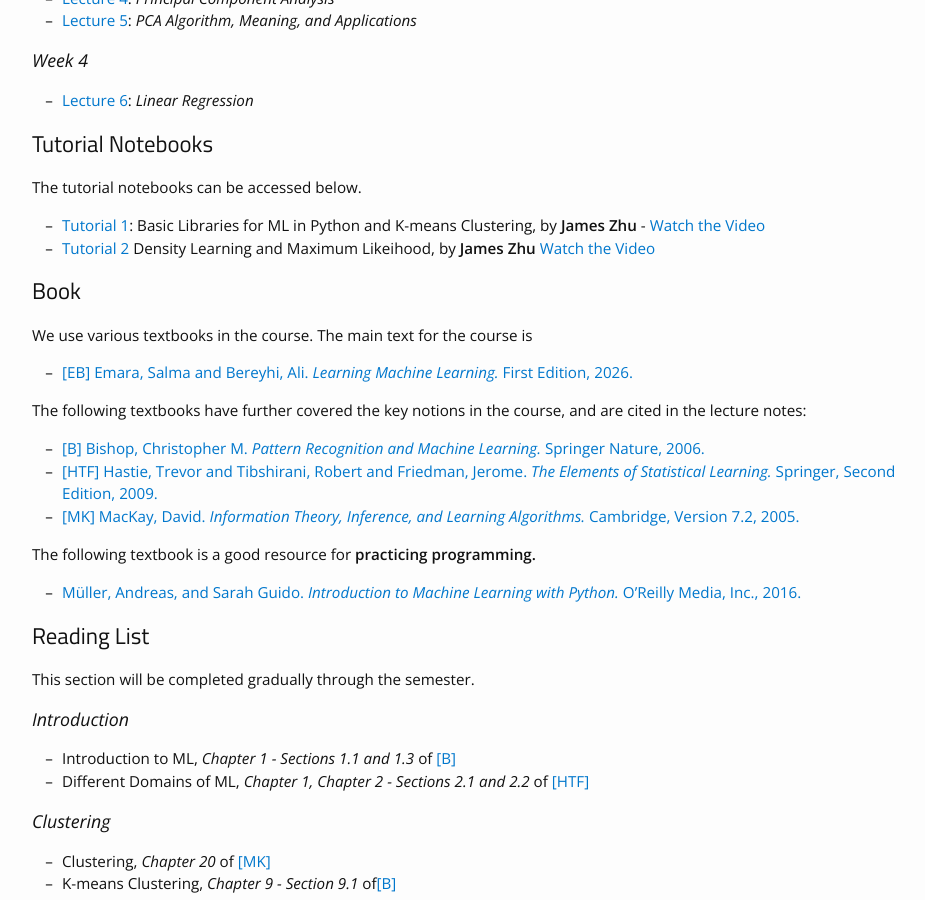
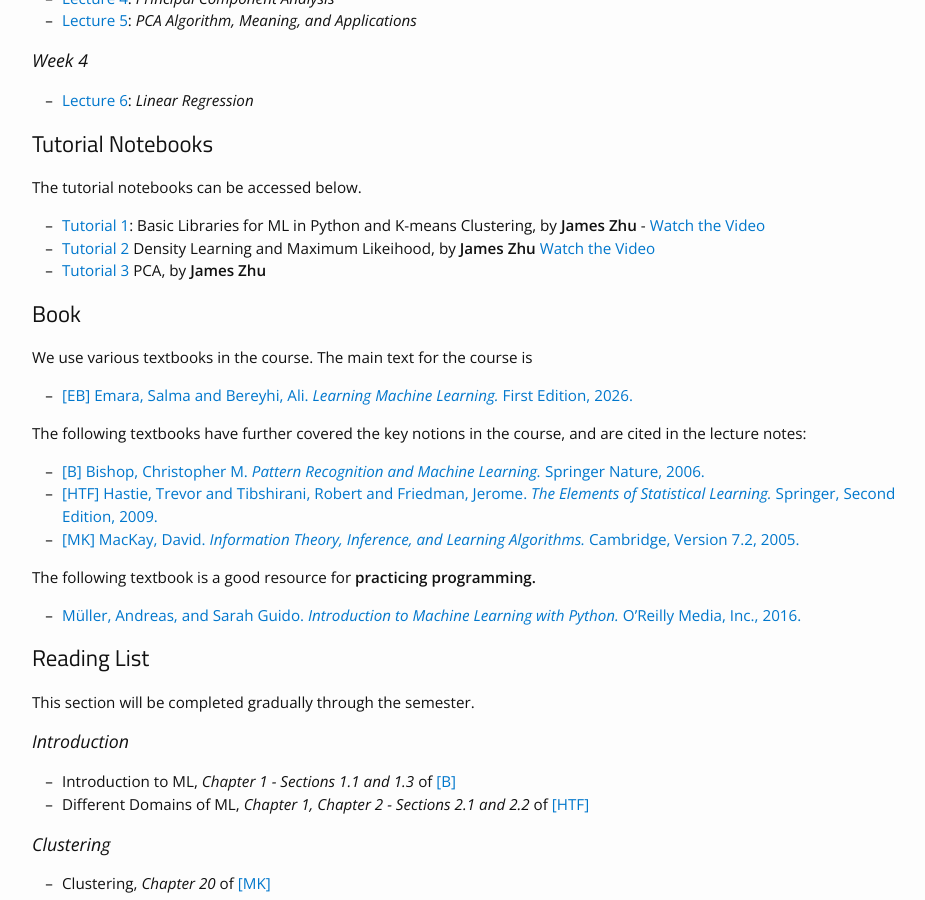
Before and after one commit to bereyhi-courses/ml-utoronto, a Jekyll site: the page built from materials.md, in a window 1280 px wide and 900 px high, scrolled down 795 px. Shown: the whole window, without its empty margins (163-1088 px from the left). Built offline with Jekyll 4.4.1, drawn with Linux system fonts in a browser that asks for light colours; nearby versions of some CDN libraries.

Commit message:
uploaded

```diff
--- a/materials.md
+++ b/materials.md
@@ -42,14 +42,7 @@ The lecture notes are uploaded through the semester.
 The tutorial notebooks can be accessed below.
 * [Tutorial 1]({{site.baseurl}}/assets/Tutorials/Tutorial_Notebook_01.ipynb): Basic Libraries for ML in Python and K-means Clustering, by __James Zhu__ - [Watch the Video](https://play.library.utoronto.ca/watch/2a7ab26d056175f4ecdf9bcfc66a10f7)
 * [Tutorial 2]({{site.baseurl}}/assets/Tutorials/Tutorial_Notebook_02.ipynb) Density Learning and Maximum Likeihood, by __James Zhu__ [Watch the Video](https://play.library.utoronto.ca/watch/292fe27a497a19474d08a827e022ddfc)
-<!-- * [Tutorial 3](https://github.com/seyedsaleh/AplDL-tutorials-ece1508/blob/main/Tutorial_Notebooks/Tutorial3-Overfitting%2C%20Dropout%2C%20BatchNorm%2C%20L1%20and%20L2%20Regularization.ipynb): Underfitting and Overfitting: How to Prevent Them, by __Saleh Tabatabaei__ [Watch the Video](https://play.library.utoronto.ca/watch/b9c9fc747655d341a11400fa42cd85b6) -->
-<!-- * [Tutorial 4](https://github.com/seyedsaleh/AplDL-tutorials-ece1508/tree/main/Tutorial_Notebooks/Tutorial4-CNN%2C%20AlexNet%20in%20PyTorch): CNNs by __Saleh Tabatabaei__ [Watch the Video](https://play.library.utoronto.ca/watch/5814f9ece8b5d1687112f32649621720) -->
-<!-- * [Tutorial 5](https://q.utoronto.ca/courses/396459/modules): Midterm Review by __Saleh Tabatabaei__ [Watch the Video](https://play.library.utoronto.ca/watch/d095763335f9139a5e7d99501e07cfd3) -->
-<!-- * [Tutorial 6](https://q.utoronto.ca/courses/396459/modules): ResNet by __Saleh Tabatabaei__ [Watch the Video](https://play.library.utoronto.ca/watch/515c9ee8c3a9d1f64a51377c68009a0d) -->
-<!-- * [Tutorial 7](https://q.utoronto.ca/courses/396459/modules): RNNs by __Saleh Tabatabaei__ [Watch the Video](https://play.library.utoronto.ca/watch/315c11f3172eb92eb08c222645bad5f3) -->
-<!-- * [Tutorial 8](https://q.utoronto.ca/courses/396459/modules): Sequence Models by __Saleh Tabatabaei__ [Watch the Video](https://play.library.utoronto.ca/watch/f0d28f4da270c61f7901555434ec0a42) -->
-<!-- * [Tutorial 9](https://q.utoronto.ca/courses/396459/modules): Autoencoders by __Saleh Tabatabaei__ [Watch the Video](https://play.library.utoronto.ca/watch/87336a08b49ffa94c6b5ad6a7863b033) -->
-
+* [Tutorial 3]({{site.baseurl}}/assets/Tutorials/Tutorial_Notebook_03.ipynb) PCA, by __James Zhu__
 
 
 
```
Also changed, not shown: 1 other file.
